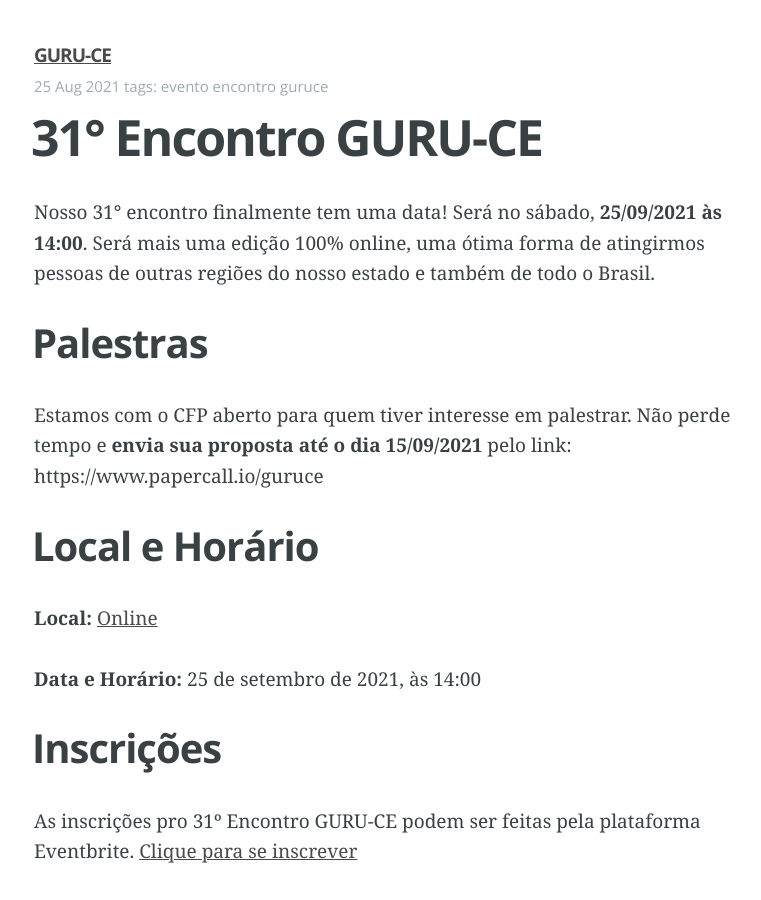
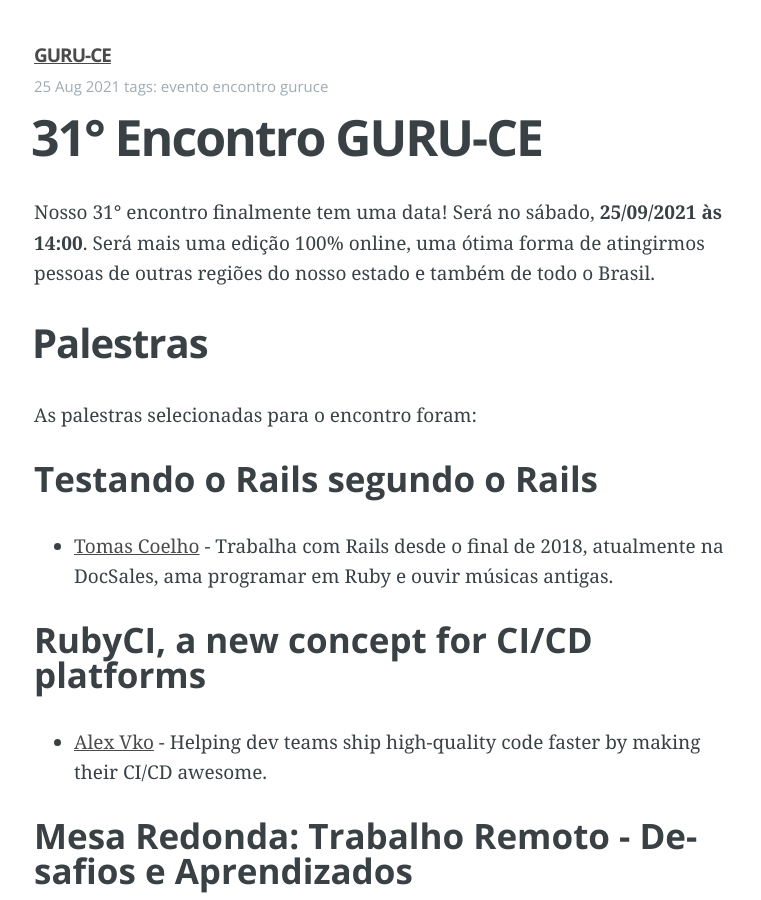
Before and after one commit to guru-ce/guru-ce.github.io, a Jekyll site: the page built from _posts/2021-08-25-31-encontro-guru-ce.md, in a window 1280 px wide and 900 px high. Shown: the whole window, without its empty margins (256-1017 px from the left). Built offline with Jekyll 4.4.1, drawn with Linux system fonts in a browser that asks for light colours; some of the changed text lies outside the part shown.

Commit message:
[ENCONTRO-31] Update 31 meetup

```diff
--- a/_posts/2021-08-25-31-encontro-guru-ce.md
+++ b/_posts/2021-08-25-31-encontro-guru-ce.md
@@ -9,8 +9,22 @@
 
 ## Palestras
 
-Estamos com o CFP aberto para quem tiver interesse em palestrar. Não perde tempo e **envia sua proposta até o dia 15/09/2021** pelo link: https://www.papercall.io/guruce
+As palestras selecionadas para o encontro foram:
 
+### Testando o Rails segundo o Rails
+
+- [Tomas Coelho](https://twitter.com/tomasccoelho) - Trabalha com Rails desde o final de 2018, atualmente na DocSales, ama programar em Ruby e ouvir músicas antigas.
+
+### RubyCI, a new concept for CI/CD platforms
+
+- [Alex Vko](https://www.linkedin.com/in/alex-vko) -
+Helping dev teams ship high-quality code faster by making their CI/CD awesome.
+
+### Mesa Redonda: Trabalho Remoto - Desafios e Aprendizados
+- [Renan Gurgel](https://www.linkedin.com/in/gurgelrenan/) - Agenda Edu
+- [Joel Jucá](https://www.linkedin.com/in/joeljuca/) - Broker Genius
+- [Pedro Costa](https://www.linkedin.com/in/plcosta/) - Quero Educação
+- [Hermínio Torres](https://www.linkedin.com/in/herminiotorres/) - Elixir em Foco
 
 ## Local e Horário
 
```
